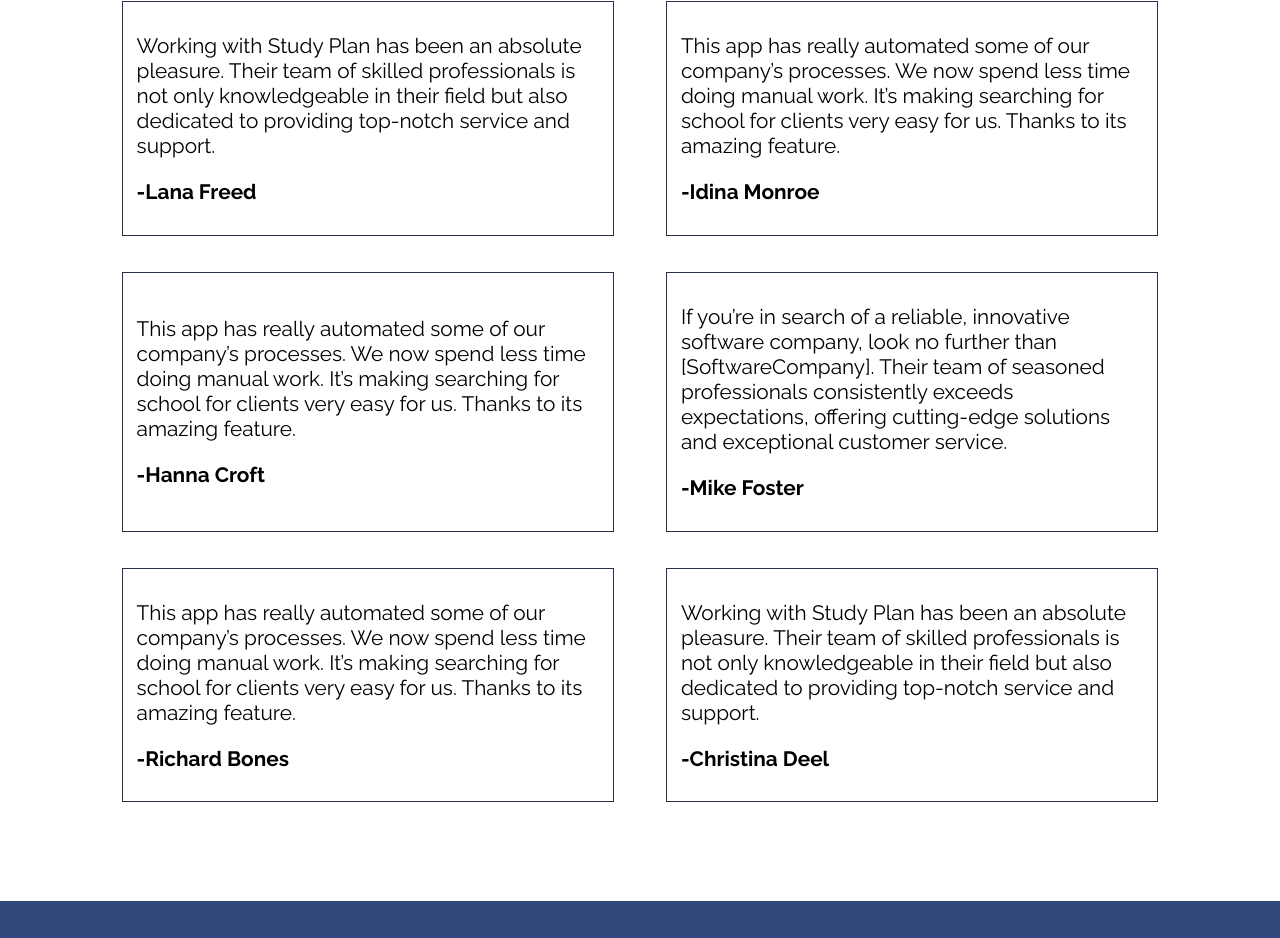
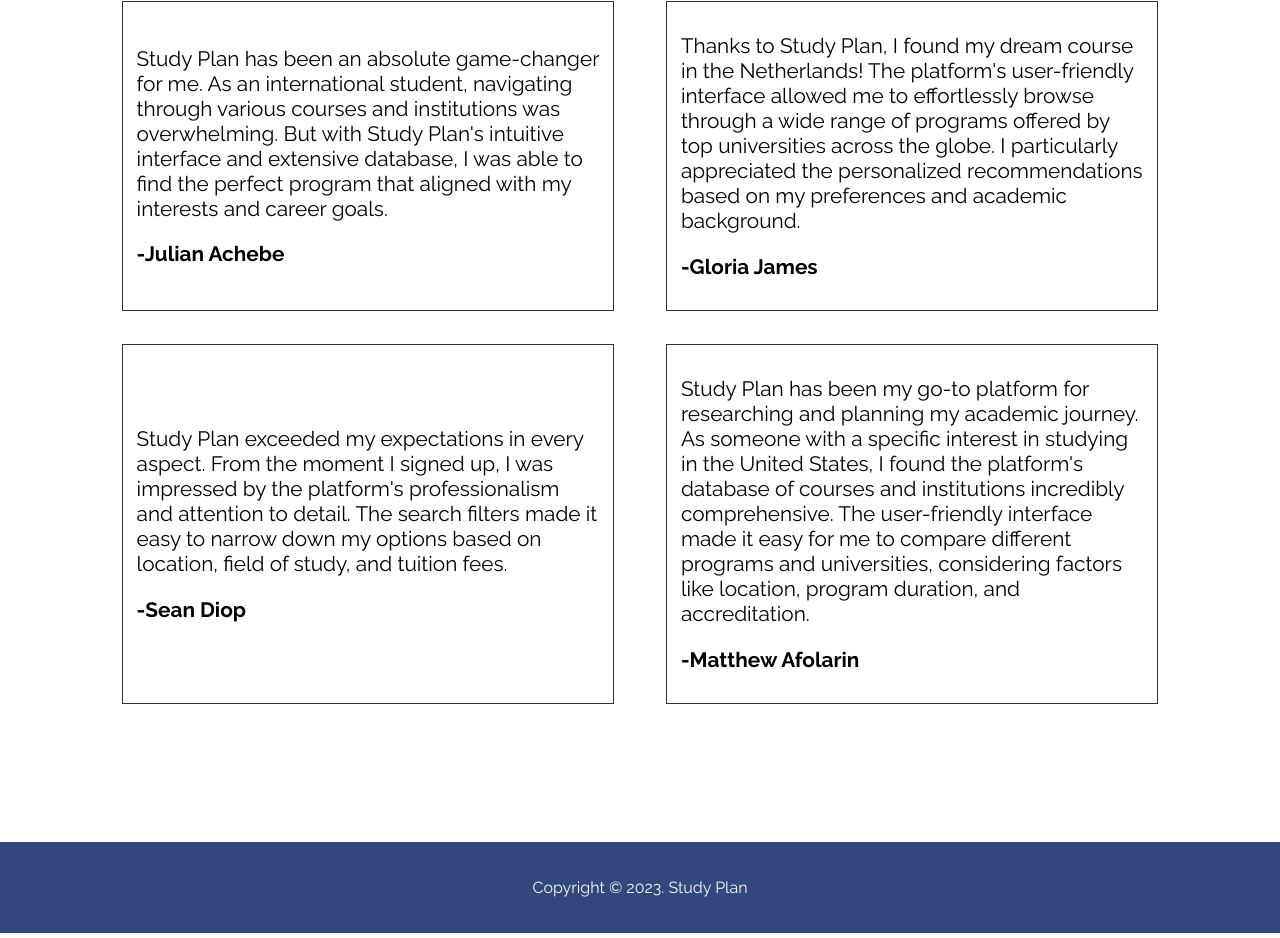
Before and after one commit to yomibam/study-plan-client, a React (Create React App) app: page / in a window 1280 px wide. Shown: the part 887-1825 px from the top of the page. Built offline with nearby package versions, Linux system fonts and the light colour scheme.

Commit message:
Updated reviews

```diff
--- a/src/AppReviews.js
+++ b/src/AppReviews.js
@@ -2,63 +2,27 @@
 const appReviews = [
   {
     id: 1,
-    user: "Richard Bones",
+    user: "Julian Achebe",
     rmessage:
-      "This app has really automated some of our company’s processes. We now spend less time doing manual work. It’s making searching for school for clients very easy for us. Thanks to its amazing feature.",
+      "Study Plan has been an absolute game-changer for me. As an international student, navigating through various courses and institutions was overwhelming. But with Study Plan's intuitive interface and extensive database, I was able to find the perfect program that aligned with my interests and career goals.",
   },
   {
     id: 2,
     user: "Gloria James",
     rmessage:
-      "Working with Study Plan has been an absolute pleasure. Their team of skilled professionals is not only knowledgeable in their field but also dedicated to providing top-notch service and support.",
+      "Thanks to Study Plan, I found my dream course in the Netherlands! The platform's user-friendly interface allowed me to effortlessly browse through a wide range of programs offered by top universities across the globe. I particularly appreciated the personalized recommendations based on my preferences and academic background. ",
   },
   {
     id: 3,
     user: "Sean Diop",
     rmessage:
-      "If you’re in search of a reliable, innovative software company, look no further than [SoftwareCompany]. Their team of seasoned professionals consistently exceeds expectations, offering cutting-edge solutions and exceptional customer service.",
+      "Study Plan exceeded my expectations in every aspect. From the moment I signed up, I was impressed by the platform's professionalism and attention to detail. The search filters made it easy to narrow down my options based on location, field of study, and tuition fees. ",
   },
   {
     id: 4,
-    user: "Andrew Sega",
+    user: "Matthew Afolarin",
     rmessage:
-      "This app has really automated some of our company’s processes. We now spend less time doing manual work. It’s making searching for school for clients very easy for us. Thanks to its amazing feature.",
-  },
-  {
-    id: 5,
-    user: "Casandra Morin",
-    rmessage:
-      "If you’re in search of a reliable, innovative software company, look no further than [SoftwareCompany]. Their team of seasoned professionals consistently exceeds expectations, offering cutting-edge solutions and exceptional customer service.",
-  },
-  {
-    id: 6,
-    user: "Idina Monroe",
-    rmessage:
-      "This app has really automated some of our company’s processes. We now spend less time doing manual work. It’s making searching for school for clients very easy for us. Thanks to its amazing feature.",
-  },
-  {
-    id: 7,
-    user: "Lana Freed",
-    rmessage:
-      "Working with Study Plan has been an absolute pleasure. Their team of skilled professionals is not only knowledgeable in their field but also dedicated to providing top-notch service and support.",
-  },
-  {
-    id: 8,
-    user: "Mike Foster",
-    rmessage:
-      "If you’re in search of a reliable, innovative software company, look no further than [SoftwareCompany]. Their team of seasoned professionals consistently exceeds expectations, offering cutting-edge solutions and exceptional customer service.",
-  },
-  {
-    id: 9,
-    user: "Christina Deel",
-    rmessage:
-      "Working with Study Plan has been an absolute pleasure. Their team of skilled professionals is not only knowledgeable in their field but also dedicated to providing top-notch service and support.",
-  },
-  {
-    id: 10,
-    user: "Hanna Croft",
-    rmessage:
-      "This app has really automated some of our company’s processes. We now spend less time doing manual work. It’s making searching for school for clients very easy for us. Thanks to its amazing feature.",
+      "Study Plan has been my go-to platform for researching and planning my academic journey. As someone with a specific interest in studying in the United States, I found the platform's database of courses and institutions incredibly comprehensive. The user-friendly interface made it easy for me to compare different programs and universities, considering factors like location, program duration, and accreditation. ",
   },
 ];
 
```
